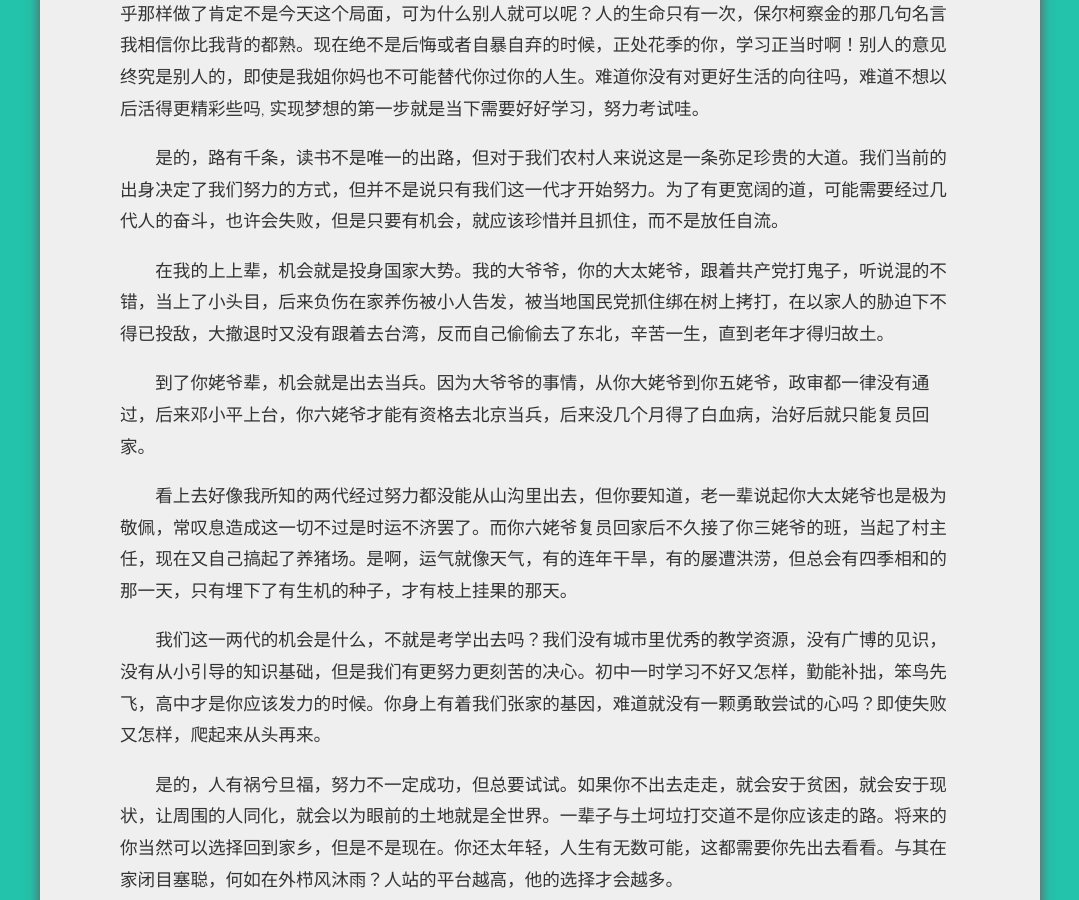
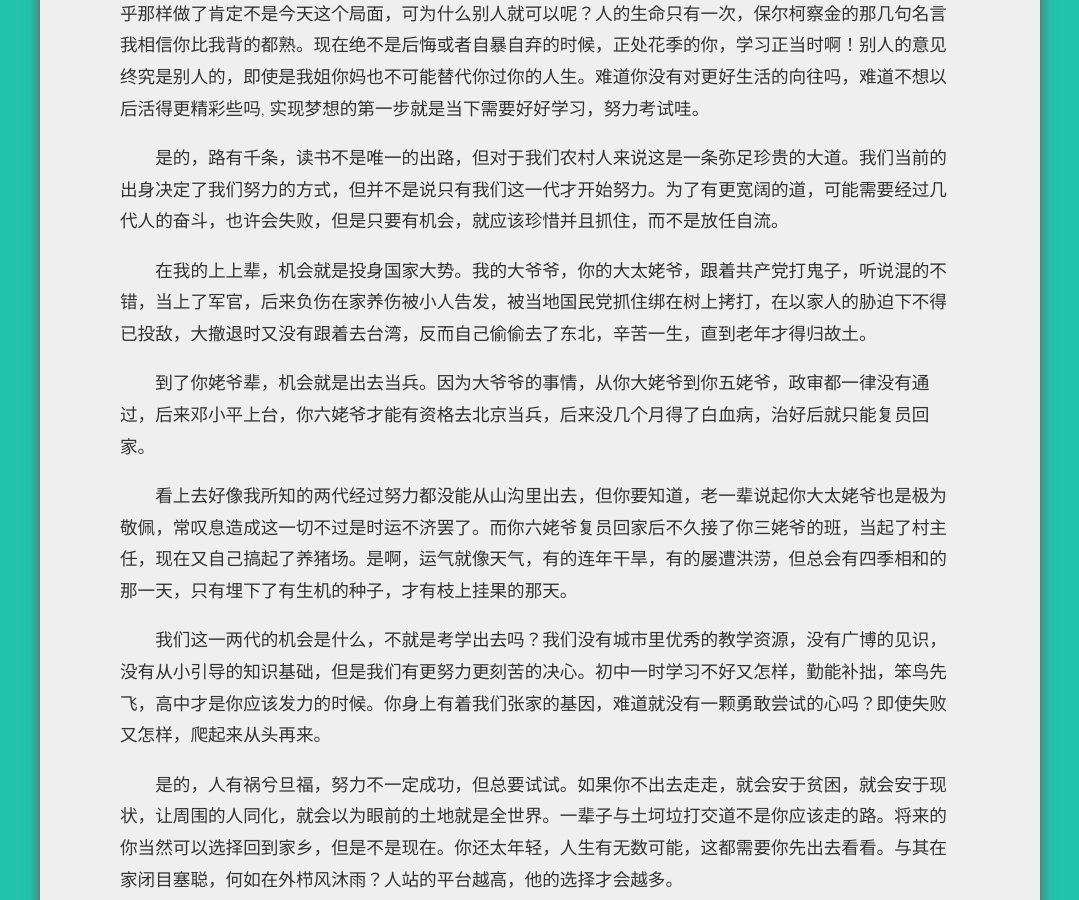
Before and after one commit to zwxscience/MyBlog, a Jekyll site: the page built from _posts/2016-05-09-to-my-niece-for-high-school-exam.md, in a window 1280 px wide and 900 px high, scrolled down 949 px. Shown: the whole window, without its empty margins (100-1179 px from the left). Built offline with Jekyll 4.4.1, drawn with Linux system fonts in a browser that asks for light colours; Markdown is read by kramdown in place of the engine named in the settings; comment, search, counter and statistics services are not loaded.

Commit message:
Update 2016-05-09-to-my-niece-for-high-school-exam.md

```diff
--- a/_posts/2016-05-09-to-my-niece-for-high-school-exam.md
+++ b/_posts/2016-05-09-to-my-niece-for-high-school-exam.md
@@ -18,7 +18,7 @@ Hi，媛媛，
 
 是的，路有千条，读书不是唯一的出路，但对于我们农村人来说这是一条弥足珍贵的大道。我们当前的出身决定了我们努力的方式，但并不是说只有我们这一代才开始努力。为了有更宽阔的道，可能需要经过几代人的奋斗，也许会失败，但是只要有机会，就应该珍惜并且抓住，而不是放任自流。
 
-在我的上上辈，机会就是投身国家大势。我的大爷爷，你的大太姥爷，跟着共产党打鬼子，听说混的不错，当上了小头目，后来负伤在家养伤被小人告发，被当地国民党抓住绑在树上拷打，在以家人的胁迫下不得已投敌，大撤退时又没有跟着去台湾，反而自己偷偷去了东北，辛苦一生，直到老年才得归故土。
+在我的上上辈，机会就是投身国家大势。我的大爷爷，你的大太姥爷，跟着共产党打鬼子，听说混的不错，当上了军官，后来负伤在家养伤被小人告发，被当地国民党抓住绑在树上拷打，在以家人的胁迫下不得已投敌，大撤退时又没有跟着去台湾，反而自己偷偷去了东北，辛苦一生，直到老年才得归故土。
 
 到了你姥爷辈，机会就是出去当兵。因为大爷爷的事情，从你大姥爷到你五姥爷，政审都一律没有通过，后来邓小平上台，你六姥爷才能有资格去北京当兵，后来没几个月得了白血病，治好后就只能复员回家。
 
```
